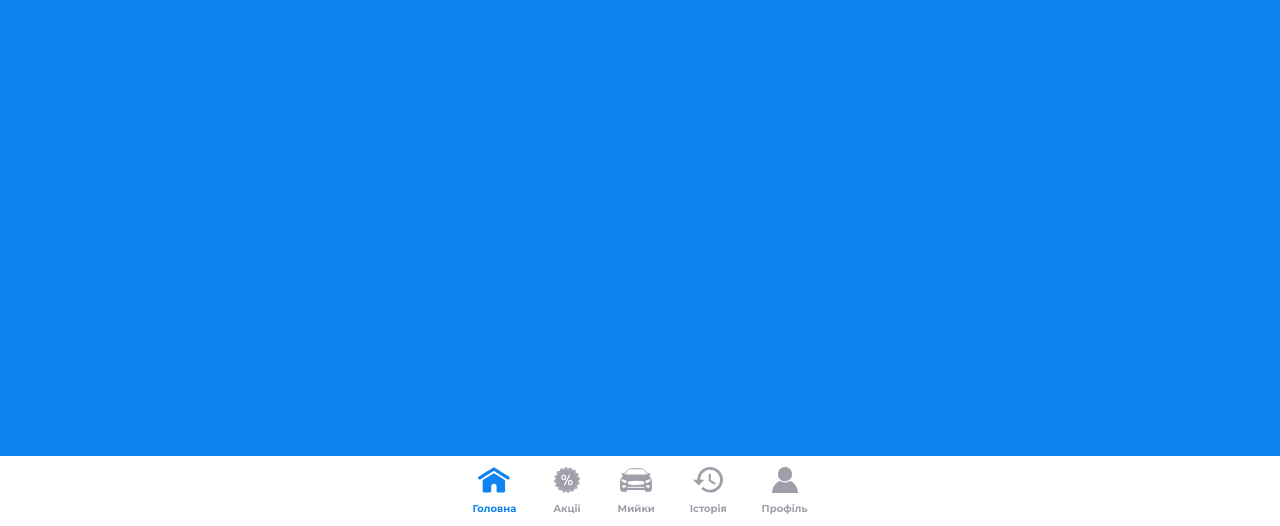
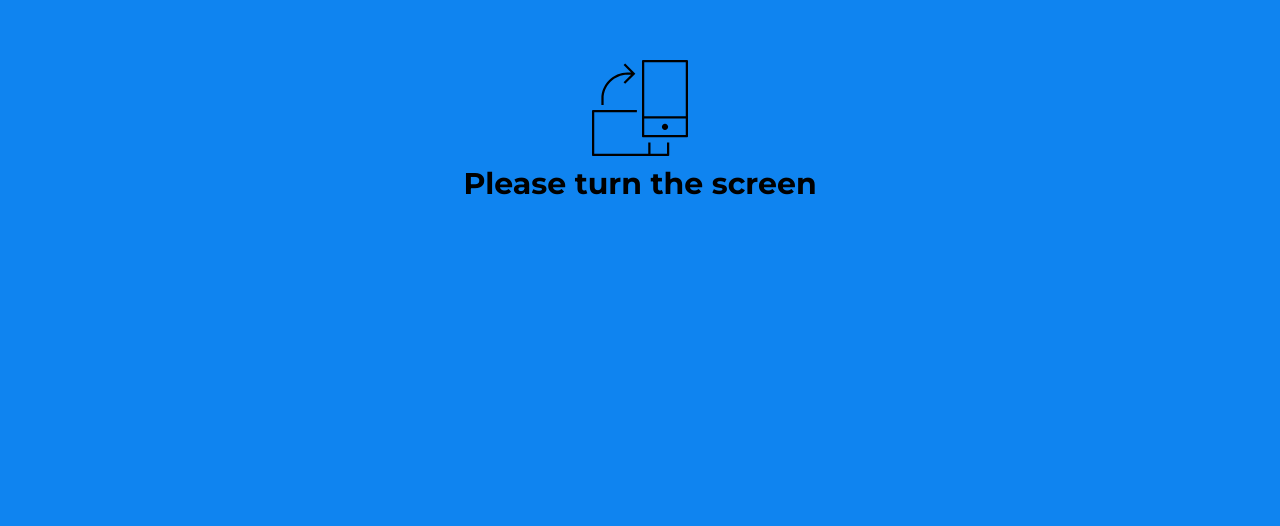
Before and after one commit to appitsolution/auto-wash, a React (Create React App) app: page / in a window 1280 px wide. Shown: the part 274-800 px from the top of the page. Built offline with nearby package versions, Linux system fonts and the light colour scheme.

Commit message:
added rotate device

```diff
--- /dev/null
+++ b/src/components/OnlyMobile.jsx
@@ -0,0 +1,13 @@
+import React from "react";
+import rotateDevice from "../assets/icons/rotate-device.svg";
+
+const OnlyMobile = () => {
+  return (
+    <div className="only-mobile">
+      <img className="only-mobile-icon" alt="only-mobile" src={rotateDevice} />
+      <p className="only-mobile-title">Please turn the screen</p>
+    </div>
+  );
+};
+
+export default OnlyMobile;
--- a/src/pages/home.js
+++ b/src/pages/home.js
@@ -1,10 +1,12 @@
 import React from "react";
 import Footer from "../components/Footer";
+import OnlyMobile from "../components/OnlyMobile";
 
 const Home = () => {
   return (
     <>
       <Footer />
+      <OnlyMobile />
     </>
   );
 };
--- a/src/styles/main.scss
+++ b/src/styles/main.scss
@@ -1,4 +1,5 @@
-@import './utils/default';
-@import './utils/container';
-@import './utils/404';
-@import './components/footer'
+@import "./utils/default";
+@import "./utils/container";
+@import "./utils/404";
+@import "./utils/only-mobile";
+@import "./components/footer";
--- /dev/null
+++ b/src/styles/utils/_only-mobile.scss
@@ -0,0 +1,38 @@
+.only-mobile {
+    display: none;
+}
+
+@media screen and (min-width: 450px) {
+    .only-mobile {
+        position: fixed;
+        top: 0;
+        left: 0;
+        width: 100%;
+        height: 100%;
+        background: #0f84f0;
+        z-index: 15;
+
+        display: flex;
+        flex-direction: column;
+        justify-content: center;
+        align-items: center;
+        gap: 15px;
+
+        &-icon {
+            width: 100px;
+            height: 100px;
+        }
+
+        &-title {
+            font-family: "Montserrat";
+            font-style: normal;
+            font-weight: 700;
+            font-size: 30px;
+            line-height: 21px;
+            display: flex;
+            align-items: center;
+
+            color: #000000;
+        }
+    }
+}
```
Also changed, not shown: src/assets/icons/rotate-device.svg (added).
